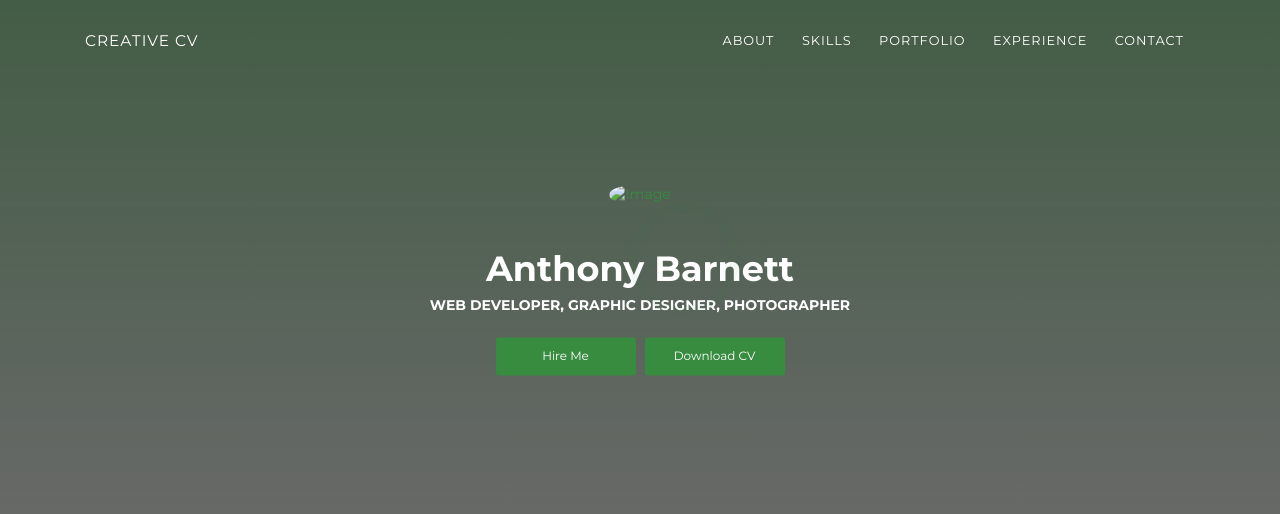
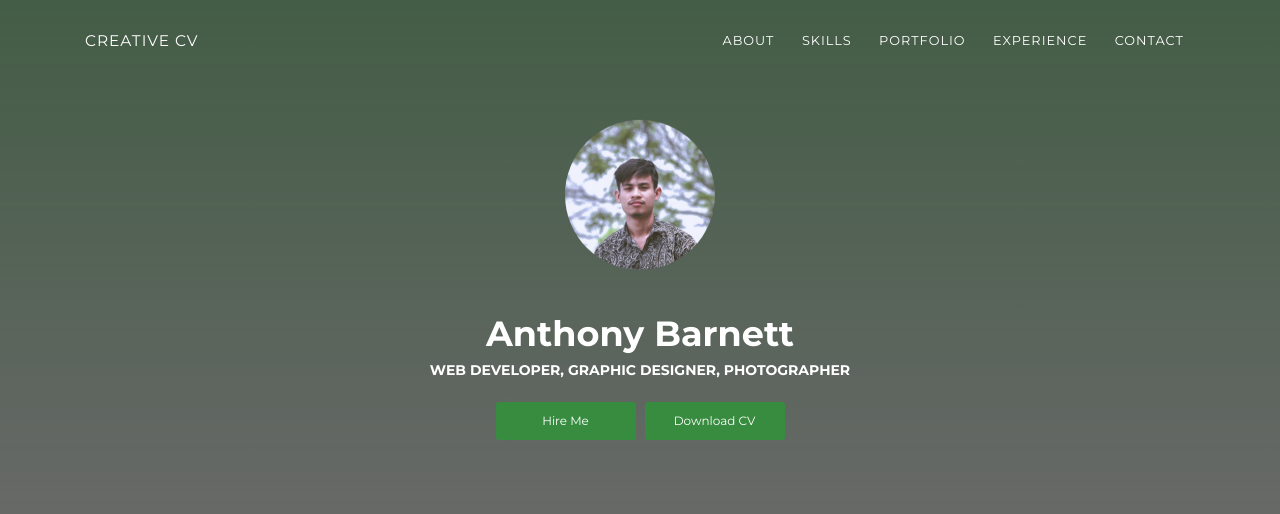
Before and after one commit to darksicker71/Kavin, a plain HTML site: page index.html in a window 1280 px wide. Shown: the top 514 px of the page. Drawn offline with Linux system fonts and the light colour scheme; a script that the page names is missing.

Commit message:
Update index.html
Signed-off-by: K A V I N   <92361424+darksicker71@users.noreply.github.com>

```diff
--- a/index.html
+++ b/index.html
@@ -48,7 +48,7 @@
       <div class="page-header-image" data-parallax="true" style="background-image: url('images/cc-bg-1.jpg')"></div>
       <div class="container">
         <div class="content-center">
-          <div class="cc-profile-image"><a href="#"><img src="images/profile-1.png" alt="Image"/></a></div>
+          <div class="cc-profile-image"><a href="#"><img src="profile-1.png" alt="Image"/></a></div>
           <div class="h2 title">Anthony Barnett</div>
           <p class="category text-white">Web Developer, Graphic Designer,  Photographer</p><a class="btn btn-primary smooth-scroll mr-2" href="#contact" data-aos="zoom-in" data-aos-anchor="data-aos-anchor">Hire Me</a><a class="btn btn-primary" href="#" data-aos="zoom-in" data-aos-anchor="data-aos-anchor">Download CV</a>
         </div>
```
